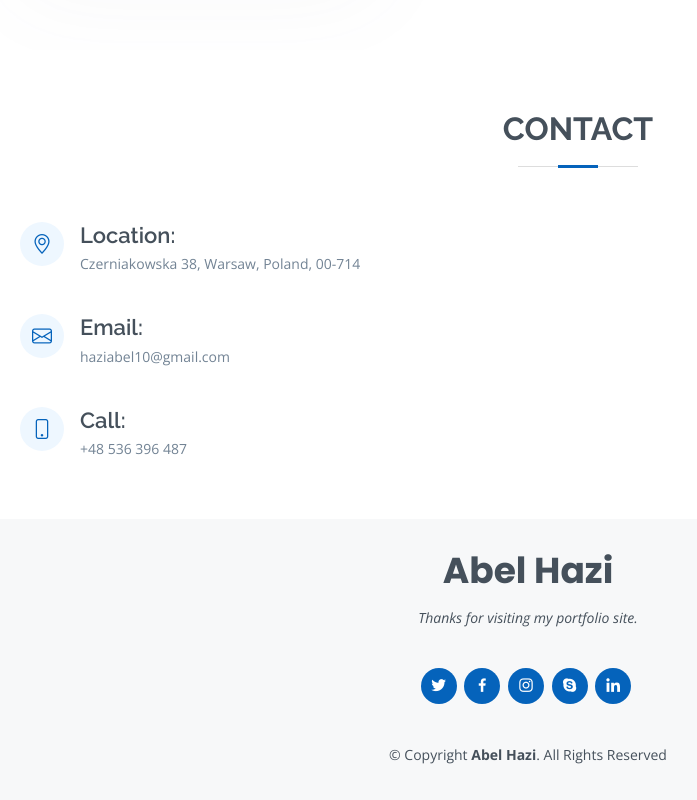
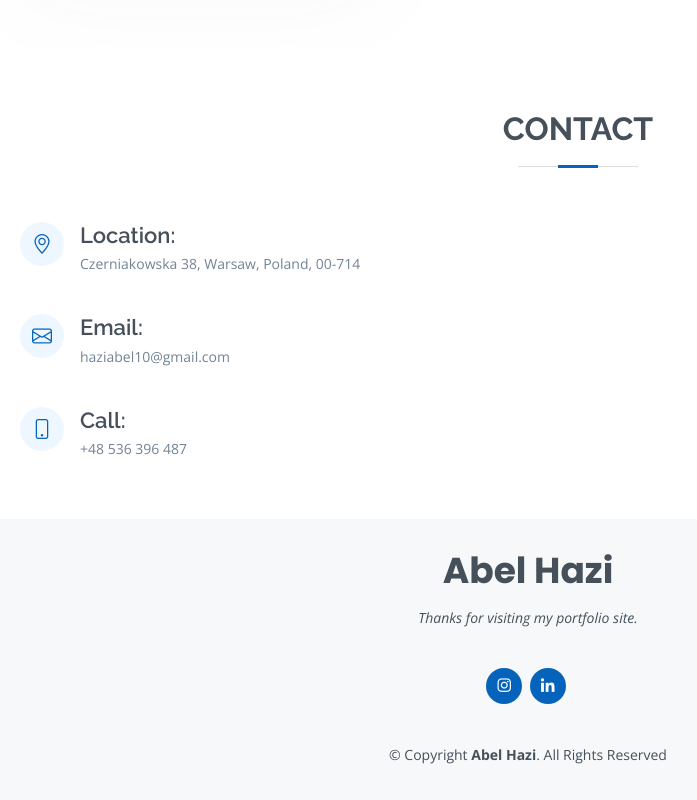
Before and after one commit to AbelHazi3110/portfoliowebsite, a plain HTML site: page index.html in a window 1280 px wide. Shown: the part 4061-4861 px from the top of the page, without its empty margins (112-809 px from the left). Drawn offline with nearby package versions, Linux system fonts and the light colour scheme.

Commit message:
Update index.html

```diff
--- a/index.html
+++ b/index.html
@@ -4,14 +4,8 @@
 <head>
   <meta charset="utf-8">
   <meta content="width=device-width, initial-scale=1.0" name="viewport">
-
-  <title>MyResume Bootstrap Template - Index</title>
   <meta content="" name="description">
   <meta content="" name="keywords">
-
-  <!-- Favicons -->
-  <link href="assets/img/favicon.png" rel="icon">
-  <link href="assets/img/apple-touch-icon.png" rel="apple-touch-icon">
 
   <!-- Google Fonts -->
   <link href="https://fonts.googleapis.com/css?family=Open+Sans:300,300i,400,400i,600,600i,700,700i|Raleway:300,300i,400,400i,500,500i,600,600i,700,700i|Poppins:300,300i,400,400i,500,500i,600,600i,700,700i" rel="stylesheet">
@@ -371,11 +365,8 @@
       <h3>Abel Hazi</h3>
       <p>Thanks for visiting my portfolio site. </p>
       <div class="social-links">
-        <a href="#" class="twitter"><i class="bx bxl-twitter"></i></a>
-        <a href="#" class="facebook"><i class="bx bxl-facebook"></i></a>
-        <a href="#" class="instagram"><i class="bx bxl-instagram"></i></a>
-        <a href="#" class="google-plus"><i class="bx bxl-skype"></i></a>
-        <a href="#" class="linkedin"><i class="bx bxl-linkedin"></i></a>
+        <a href="https://www.instagram.com/abelhazi_/" class="instagram"><i class="bx bxl-instagram"></i></a>
+        <a href="https://pl.linkedin.com/in/abel-hazi-508b76259" class="linkedin"><i class="bx bxl-linkedin"></i></a>
       </div>
       <div class="copyright">
         &copy; Copyright <strong><span>Abel Hazi</span></strong>. All Rights Reserved
```
